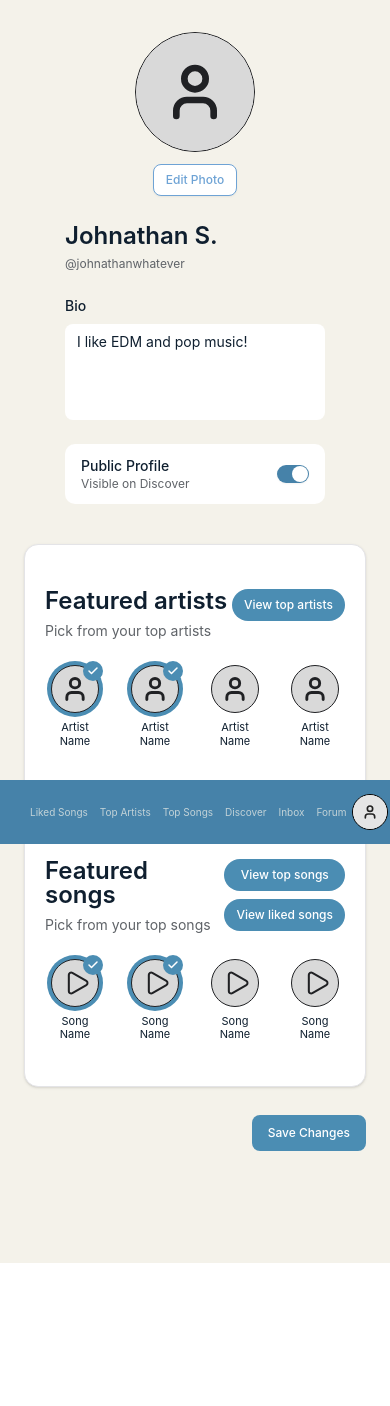
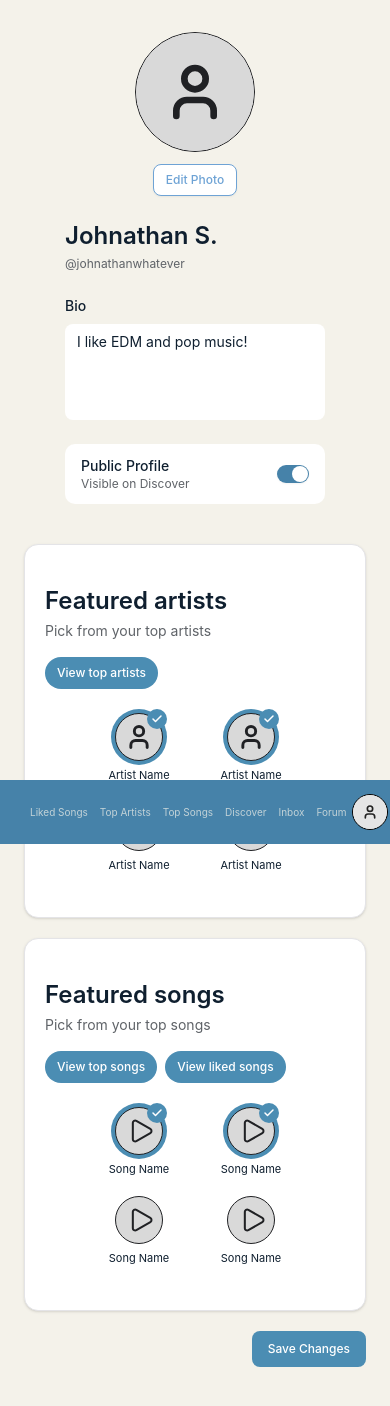
Before and after one commit to SeungwooDY/spotify-chat, a React (Vite) app in the folder frontend/: page /profile in a window 390 px wide. Shown: the top 1406 px of the page. Before the commit the page ends 1263 px from the top, so only its background shows below. Built offline with nearby package versions, Linux system fonts and the light colour scheme.

Commit message:
format changes

```diff
--- a/frontend/src/pages/ProfilePage.jsx
+++ b/frontend/src/pages/ProfilePage.jsx
@@ -33,7 +33,7 @@ const ProfilePage = () => {
 
   return (
     <div className="min-h-screen bg-[#F4F2EA] px-6 pt-8 pb-28 md:px-12 lg:px-16 lg:py-12">
-      <div className="grid grid-cols-1 gap-10 md:grid-cols-[1fr_1.25fr] md:gap-16">
+      <div className="grid grid-cols-1 gap-10 lg:grid-cols-[1fr_1.25fr] lg:gap-16">
         <section className="flex flex-col items-center">
           <Avatar className="h-30 w-30 border border-[#202124] bg-[#D9D9D9]">
             <AvatarImage src="" alt="profile" />
@@ -77,13 +77,14 @@ const ProfilePage = () => {
             </div>
           </div>
         </section>
-        <section className="flex flex-col gap-5">
+
+        <section className="mx-auto flex w-full max-w-155 flex-col gap-5 lg:mx-0">
           <FeaturedCard
             title="Featured artists"
             subtitle="Pick from your top artists"
             buttonLabels={["View top artists"]}
           >
-            <div className="grid grid-cols-4 gap-5">
+            <div className="mx-auto grid w-fit grid-cols-2 gap-x-8 gap-y-5 sm:grid-cols-4">
               {topArtists.map((artist) => (
                 <ArtistOption
                   key={artist.id}
@@ -99,7 +100,7 @@ const ProfilePage = () => {
             subtitle="Pick from your top songs"
             buttonLabels={["View top songs", "View liked songs"]}
           >
-            <div className="grid grid-cols-4 gap-5">
+            <div className="mx-auto grid w-fit grid-cols-2 gap-x-8 gap-y-5 sm:grid-cols-4">
               {topSongs.map((song) => (
                 <SongOption
                   key={song.id}
@@ -110,7 +111,7 @@ const ProfilePage = () => {
             </div>
           </FeaturedCard>
 
-          <Button className="ml-auto mt-2 bg-[#4B8DB3] text-xs text-white hover:bg-[#4B8DB3]/90">
+          <Button className="self-end bg-[#4B8DB3] text-xs text-white hover:bg-[#4B8DB3]/90">
             Save Changes
           </Button>
         </section>
@@ -121,9 +122,9 @@ const ProfilePage = () => {
 
 const FeaturedCard = ({ title, subtitle, buttonLabels, children }) => {
   return (
-    <Card>
+    <Card className="w-full">
       <CardContent className="p-5">
-        <div className="mb-6 flex items-start justify-between">
+        <div className="mb-6 flex flex-col gap-4 sm:flex-row sm:items-start sm:justify-between">
           <div>
             <h2 className="text-2xl font-semibold leading-none text-[#0F1F2F]">
               {title}
@@ -131,7 +132,7 @@ const FeaturedCard = ({ title, subtitle, buttonLabels, children }) => {
             <p className="mt-2 text-sm text-[#5F6368]">{subtitle}</p>
           </div>
 
-          <div className="flex flex-col gap-2">
+          <div className="flex flex-wrap gap-2 sm:flex-col">
             {buttonLabels.map((label) => (
               <Button
                 key={label}
@@ -152,7 +153,7 @@ const FeaturedCard = ({ title, subtitle, buttonLabels, children }) => {
 
 const ArtistOption = ({ name, selected }) => {
   return (
-    <button className="flex flex-col items-center">
+    <button className="flex w-20 flex-col items-center">
       <div className="relative">
         <div
           className={`flex h-12 w-12 items-center justify-center rounded-full border border-[#202124] bg-[#D9D9D9] ${
@@ -174,7 +175,7 @@ const ArtistOption = ({ name, selected }) => {
 
 const SongOption = ({ name, selected }) => {
   return (
-    <button className="flex flex-col items-center">
+    <button className="flex w-20 flex-col items-center">
       <div className="relative">
         <div
           className={`flex h-12 w-12 items-center justify-center rounded-full border border-[#202124] bg-[#D9D9D9] ${
@@ -201,4 +202,5 @@ const SelectionCheck = () => {
     </div>
   );
 };
+
 export default ProfilePage;
```
